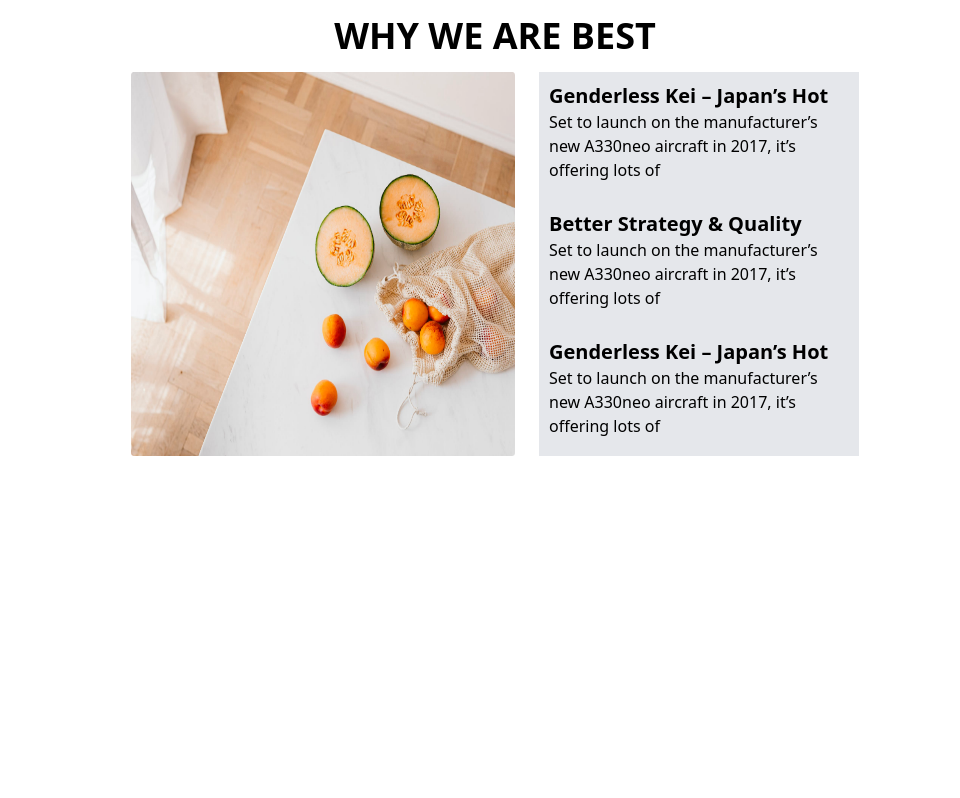
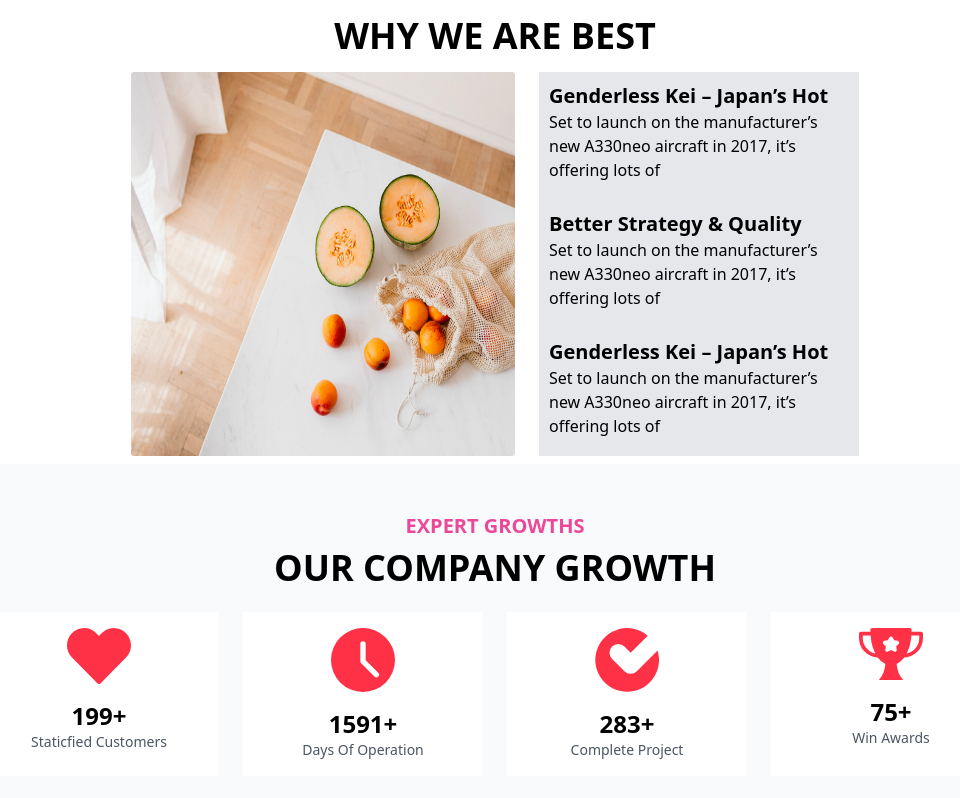
Before and after one commit to KartikAKGEC89/Fyle_Task, a React (Create React App) app in the folder frontend/: page / in a window 1280 px wide. Shown: the part 1984-2782 px from the top of the page, without its empty margins (145-1105 px from the left). Before the commit the page ends 2448 px from the top, so only its background shows below. Built offline with nearby package versions, Linux system fonts and the light colour scheme.

Commit message:
FEAT: Our Growth Section

```diff
--- a/frontend/src/App.js
+++ b/frontend/src/App.js
@@ -3,6 +3,7 @@ import Award from './Components/Award'
 import WhatWedo from './Components/WhatWedo'
 import Choose from './Components/Choose'
 import OurProject from './Components/OurProject'
+import OurGrowth from './Components/OurGrowth'
 
 const App = () => {
   return (
@@ -11,6 +12,7 @@ const App = () => {
       <WhatWedo />
       <Choose />
       <OurProject />
+      <OurGrowth />
     </div>
   )
 }
--- /dev/null
+++ b/frontend/src/Components/OurGrowth.jsx
@@ -0,0 +1,40 @@
+import React from 'react'
+import heart from '../Assests/heart (2).svg';
+import clock from '../Assests/clock.svg';
+import path1 from '../Assests/Path2.svg';
+import path2 from '../Assests/Path6.svg';
+
+const OurGrowth = () => {
+  return (
+    <div className='bg-slate-50'>
+      <div className='w-full text-center'>
+        <p className='text-pink-500 font-semibold text-xl pt-12 mb-2'>EXPERT GROWTHS</p>
+        <p className='text-4xl font-bold'>OUR COMPANY GROWTH</p>
+      </div>
+      <div className='flex flex-wrap justify-center my-6 gap-6'>
+        <div className='flex flex-col items-center p-4 bg-white w-60 border-solid mb-6 border-1 hover:shadow-lg'>
+          <img src={heart} alt='Clock' className='w-16 mb-4'/>
+          <p className='font-semibold text-2xl'>199+</p>
+          <p className='text-gray-600 text-sm text-center'>Staticfied Customers</p>
+        </div>
+        <div className='flex flex-col items-center p-4 bg-white w-60 border-solid mb-6 border-1 hover:shadow-lg'>
+          <img src={clock} alt='Clock' className='w-16 mb-4'/>
+          <p className='font-semibold text-2xl'>1591+</p>
+          <p className='text-gray-600 text-sm text-center'>Days Of Operation</p>
+        </div>
+        <div className='flex flex-col items-center p-4 bg-white w-60 border-solid mb-6 border-1 hover:shadow-lg'>
+          <img src={path1} alt='Clock' className='w-16 mb-4'/>
+          <p className='font-semibold text-2xl'>283+</p>
+          <p className='text-gray-600 text-sm text-center'>Complete Project</p>
+        </div>
+        <div className='flex flex-col items-center p-4 bg-white w-60 border-solid mb-6 border-1 hover:shadow-lg'>
+          <img src={path2} alt='Clock' className='w-16 mb-4'/>
+          <p className='font-semibold text-2xl'>75+</p>
+          <p className='text-gray-600 text-sm text-center'>Win Awards</p>
+        </div>
+      </div>
+    </div>
+  )
+}
+
+export default OurGrowth
```
Also changed, not shown: frontend/src/Assests/Path2.svg (renamed from frontend/src/Assests/Path 4402.svg), frontend/src/Assests/Path6.svg (renamed from frontend/src/Assests/Path 4406.svg).
